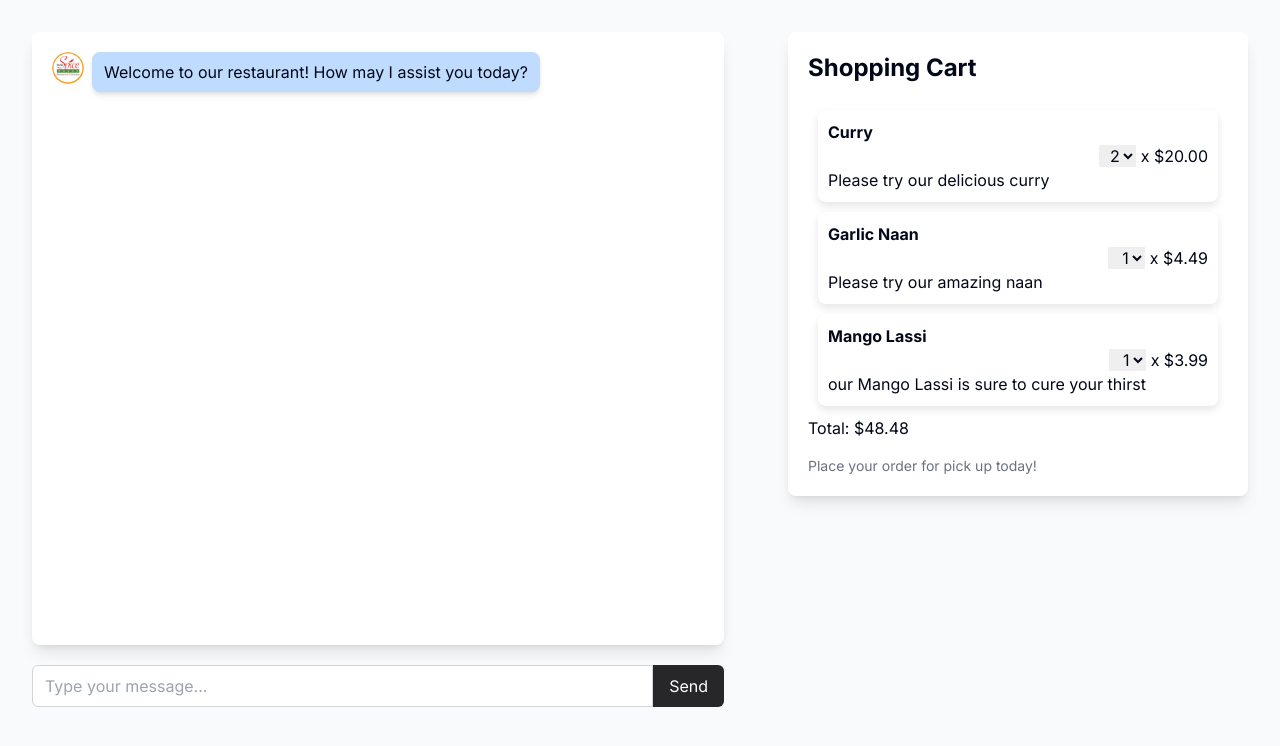
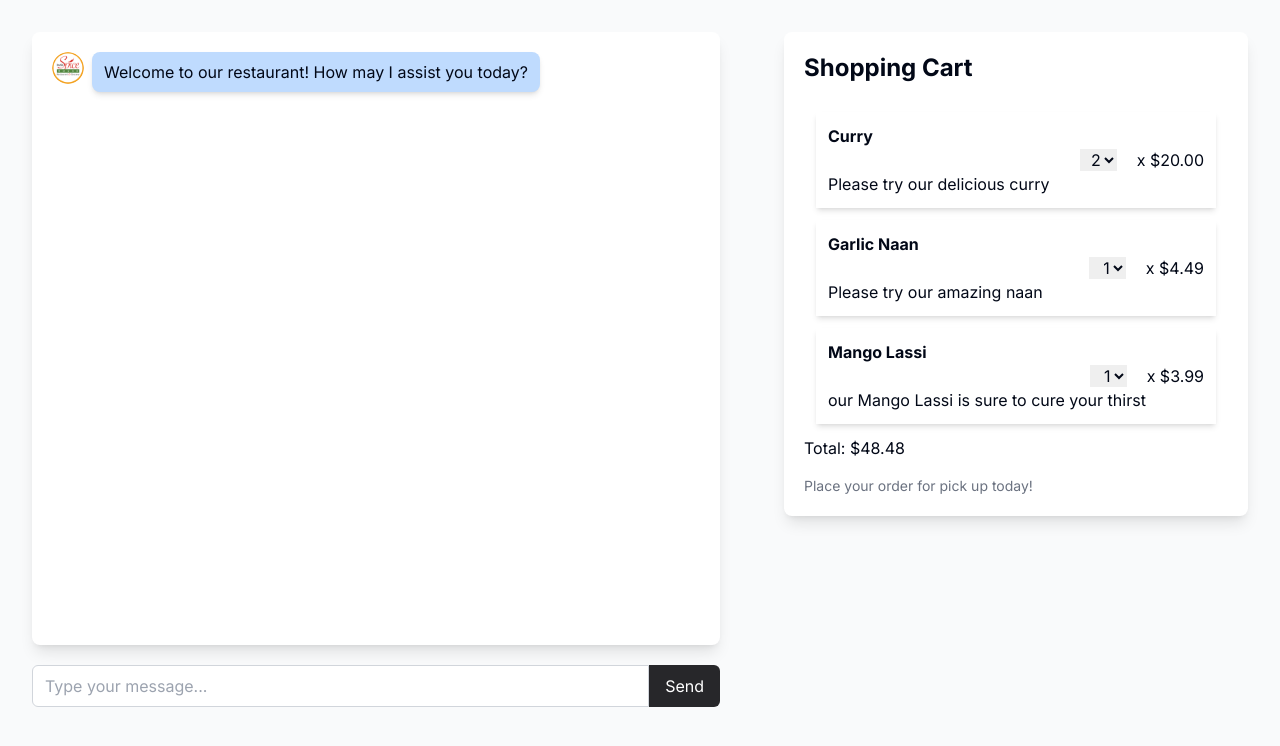
Before and after one commit to PranTanTheMan/SquareHacks, a Next.js app in the folder frontend/: page / in a window 1280 px wide. Shown: the top 746 px of the page. Built offline with nearby package versions, Linux system fonts and the light colour scheme.

Commit message:
card with tailwind

```diff
--- a/frontend/components/ProductCard.tsx
+++ b/frontend/components/ProductCard.tsx
@@ -22,38 +22,22 @@ const ProductCard: React.FC<ProductCardProps> = ({
   description,
 }) => {
   return (
-    <div
-      style={{
-        width: '400px',
-        backgroundColor: 'white',
-        borderRadius: '8px',
-        boxShadow: '0 4px 8px rgba(0, 0, 0, 0.1)',
-        display: 'flex',
-        flexDirection: 'column',
-        padding: '10px',
-        margin: '10px',
-      }}
-    >
-      <h3 style={{ margin: '0', padding: '0', fontWeight: 'bold', textAlign: 'left', width: '100%' }}>
-        {name}
-      </h3>
-      <div style={{ display: 'flex', justifyContent: 'flex-end', alignItems: 'center', width: '100%' }}>
+    <div className=' w-auto xl:w-[400px] rouned-lg bg-white shadow-md flex flex-col p-3 m-3'>
+      <h3 className='font-bold text-left w-full'>{name}</h3>
+      <div className='flex justify-end items-center w-full'>
         <select
           value={quantity}
           onChange={(e) => handleQuantityChange(id, parseInt(e.target.value))}
-          style={{ margin: '0 5px 0 0', padding: '0', textAlign: 'right' }}
-        >
+          className='text-right mr-5'>
           {Array.from({ length: 11 }, (_, i) => (
             <option key={i} value={i}>{i}</option>
           ))}
         </select>
-        <span style={{ margin: '0', padding: '0', textAlign: 'right' }}>
+        <span className='text-right'>
           x {price}
         </span>
       </div>
-      <p style={{ margin: '0', padding: '0', textAlign: 'left', width: '100%' }}>
-        {description}
-      </p>
+      <p className='text-left w-full'>{description}</p>
     </div>
   );
 };
--- a/frontend/components/ProductCart.tsx
+++ b/frontend/components/ProductCart.tsx
@@ -53,7 +53,7 @@ const ProductCart: React.FC = () => {
       <button onClick={toggleCart} className='fixed top-5 right-5 z-40 lg:hidden'>
         <Image src="/cart.png" width={40} height={40} alt="Toggle Cart" />
       </button>
-      <div className='hidden lg:rounded-lg lg:shadow-lg lg:m-8 lg:p-5 lg:block lg:h-full bg-white '>
+      <div className='hidden lg:rounded-lg lg:shadow-lg lg:m-8 lg:p-5 lg:block lg:h-full bg-white'>
           <h2 className=' text-2xl font-bold mb-4' >Shopping Cart</h2>
           {cartItems.length === 0 ? (
             <div className='text-blue-600 bg-blue-200 w-[400px] rounded-lg p-3 text-left mx-auto my-3'>
```
